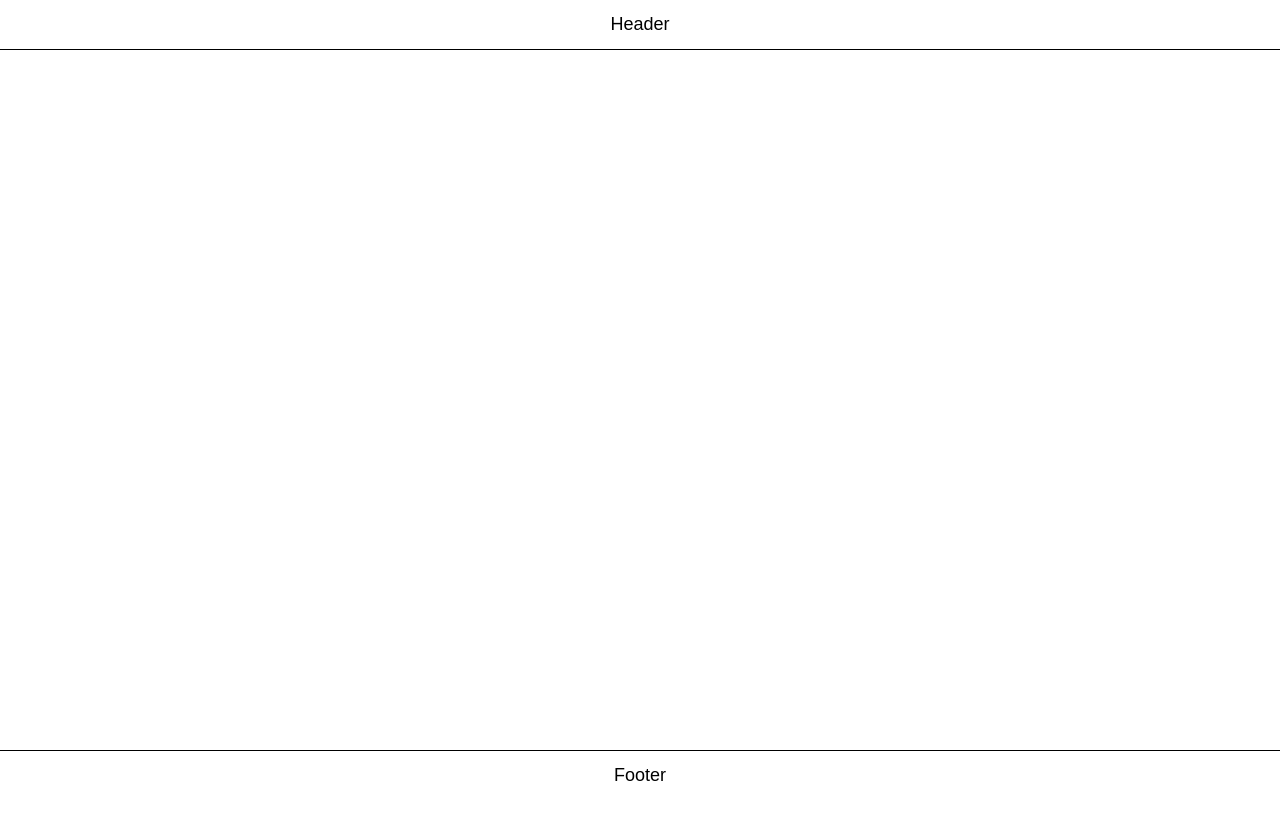
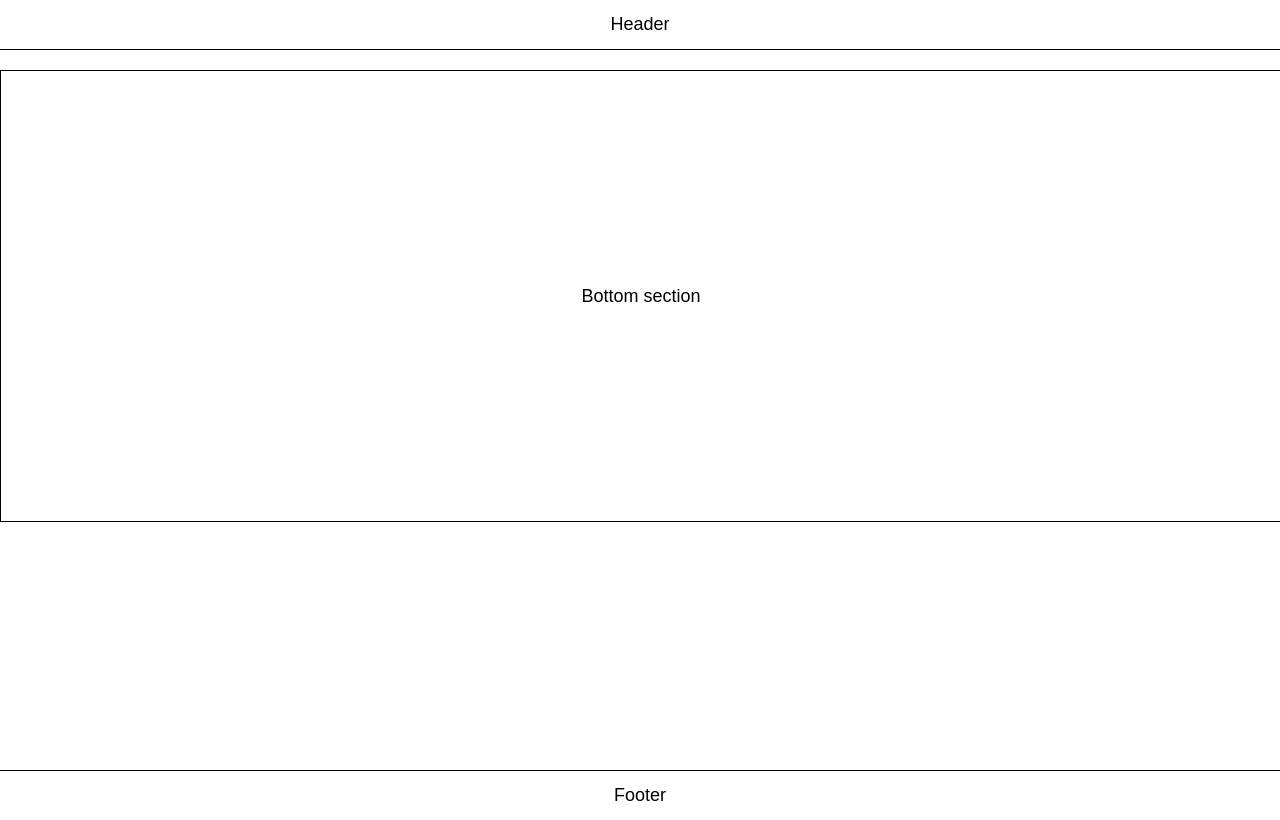
Before and after one commit to ooloo-io/github-flow-keerthigavnr, a website: page src/index.html in a window 1280 px wide. Drawn offline with nearby package versions, Linux system fonts and the light colour scheme.

Commit message:
add bottom section

```diff
--- a/src/index.html
+++ b/src/index.html
@@ -17,7 +17,9 @@
 
   <body>
     <header class="header">Header</header>
-    <main class="content"></main>
+    <main class="content">
+      <section class="section">Bottom section</section>
+    </main>
 
     <footer class="footer">Footer</footer>
   </body>
--- a/src/styles.css
+++ b/src/styles.css
@@ -21,3 +21,12 @@ body {
 .content {
   min-height: calc(100vh - 100px);
 }
+.section {
+  height: 450px;
+  width: 100%;
+  margin-top: 20px;
+  display: flex;
+  justify-content: center;
+  align-items: center;
+  border: 1px solid black;
+}
```
